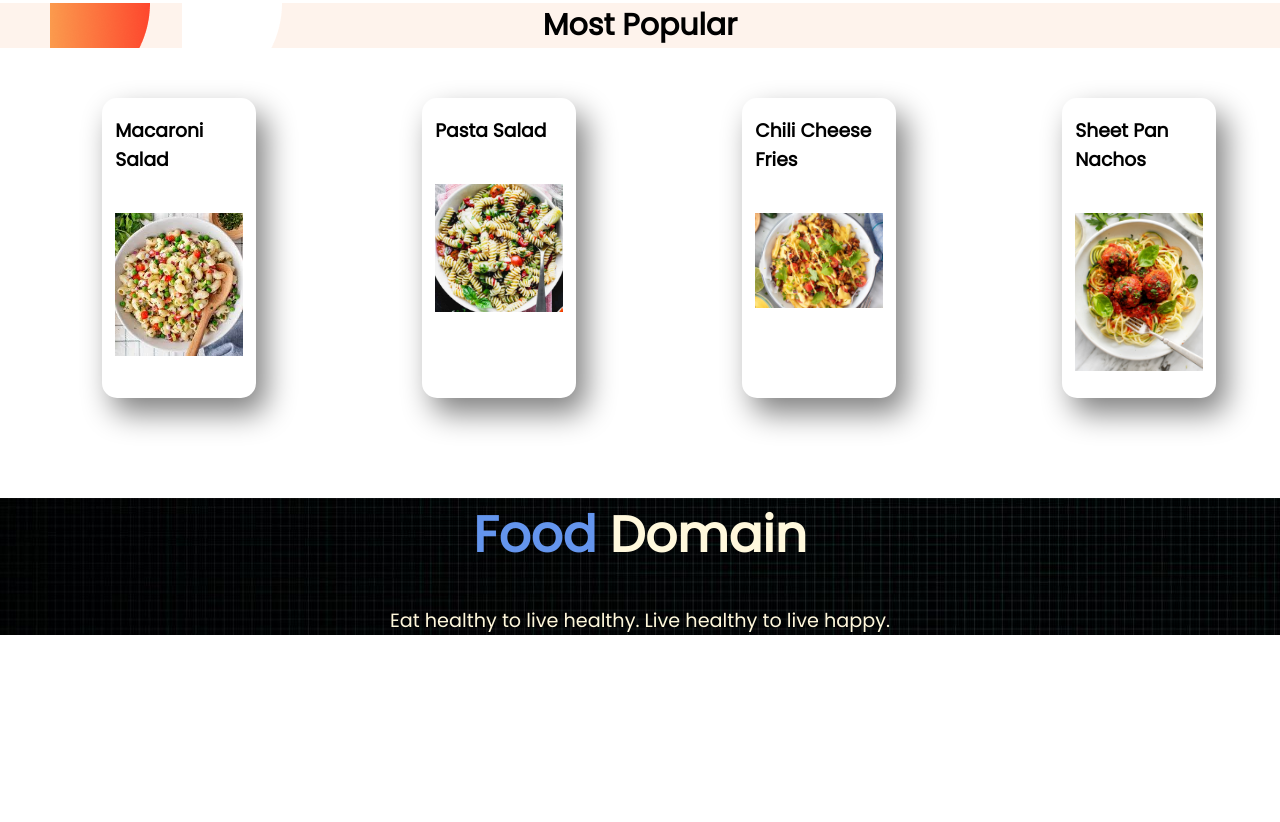
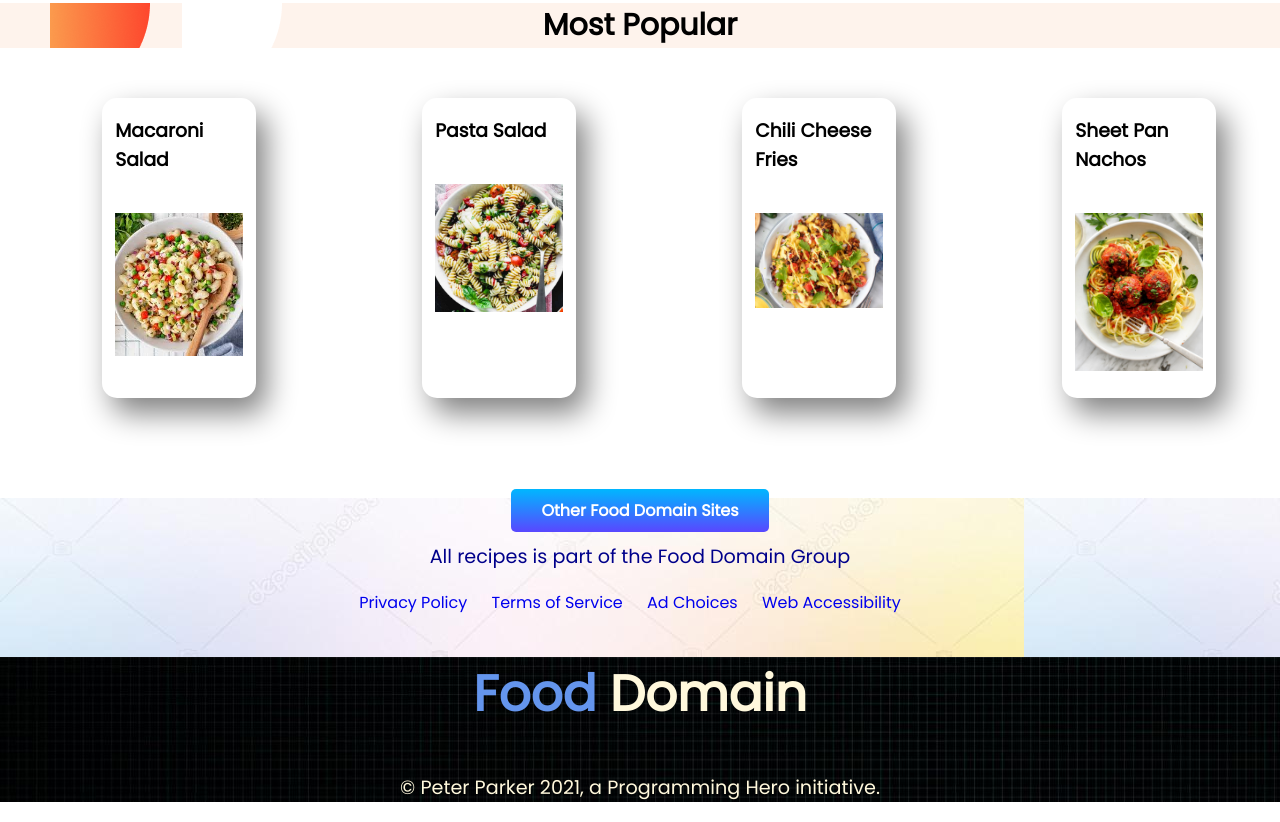
Before and after one commit to Sayedfahim/Food-Domain, a plain HTML site: page index.html in a window 1280 px wide. Shown: the part 2523-3345 px from the top of the page. Before the commit the page ends 3178 px from the top, so only its background shows below. Drawn offline with Linux system fonts and the light colour scheme.

Commit message:
all done

```diff
--- a/index.html
+++ b/index.html
@@ -11,6 +11,7 @@
     <link rel="stylesheet" href="style.css">
 </head>
 <body>
+
     <section class="top-section">
         <div class="top-row top-margin">
             <h1> <span class="font-color">Skip</span>  The Diet,</h1>
@@ -92,11 +93,34 @@
         </div>
     </section>
 
-    <footer>
-        <h1> <span class="font-color">Food </span> Domain</h1>
-        <p class="footer-para">Eat healthy to live healthy. Live healthy to live happy.</p>
+    <section class="site-section">
+        <div class="site">
+            <a class="button1"
+                href="https://sites.google.com/diu.edu.bd/sayedwadudislam/home"
+                target="_blank">Other Food Domain Sites</a>
+                <p class="para1">All recipes is part of the Food Domain Group</p>
+                <a class="button2"
+                href="https://www.meredith.com/nmg/privacy"
+                target="_blank">Privacy Policy</a>
+                <a class="button2"
+                href="https://www.meredith.com/legal/terms"
+                target="_blank">Terms of Service</a>
+                <a class="button2"
+                href="https://www.meredith.com/adchoices"
+                target="_blank">Ad Choices</a>
+                <a class="button2"
+                href="https://www.meredith.com/legal/web-accessibility"
+                target="_blank">Web Accessibility</a>
+        </div>
+        <footer>
+            <h1> <span class="font-color">Food </span> Domain</h1>
+            <p class="footer-para">© Peter Parker 2021, a Programming Hero initiative.</p>
 
-    </footer>
+
+        </footer>
+    </section>
+
+
 
 </body>
 </html>
--- a/style.css
+++ b/style.css
@@ -100,6 +100,34 @@ p{
     margin-bottom: 50px;
     background-image: url(images/7.png);
 }
+.button1{
+    text-decoration: none;
+    background-image: linear-gradient(rgb(0, 183, 255),rgb(89, 71, 255));
+    color: white;
+    font-weight: bold;
+    padding: 10px 30px;
+    border-radius: 5px;
+
+}
+
+.button2{
+    text-decoration: none;
+    margin-right: 20px;
+
+}
+.site{
+    text-align: center;
+}
+.para1{
+    text-align: center;
+    color: darkblue;
+
+}
+.site-section{
+    background-image: url(images/bg.jpg);
+
+}
+
 
 footer{
     background-image: url(images/1397755.jpg);
```
Also changed, not shown: images/Beef Shingaras.jpg (deleted), images/Group 849.png (deleted), images/Project Cover5.png (deleted), images/Project Covr.jpg (deleted), images/bg.jpg (added), images/chili-cheese-fries-1.jpg (deleted), images/download-removebg-preview.png (deleted), images/download.jpg (deleted), images/nachos.jpg (deleted).
